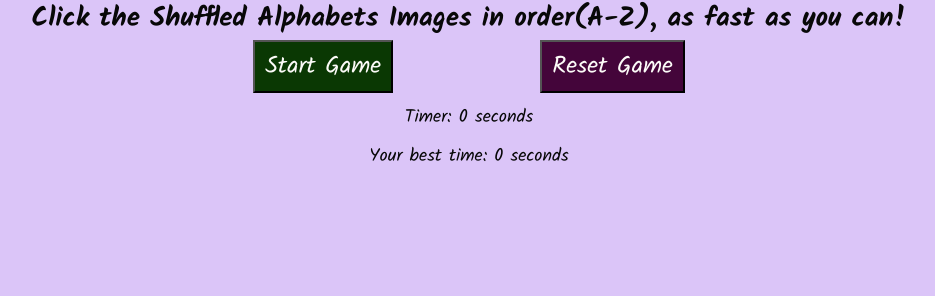
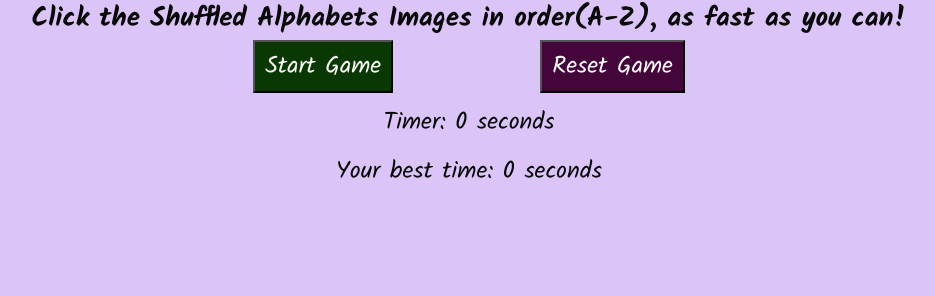
Before and after one commit to SwathiKeshavamurthy/Clicky-Alphabets, a plain HTML site: page index.html in a window 1280 px wide. Shown: the part 68-364 px from the top of the page, without its empty margins (171-1106 px from the left). Drawn offline with Linux system fonts and the light colour scheme.

Commit message:
Minor edit in style.css

```diff
--- a/assets/css/style.css
+++ b/assets/css/style.css
@@ -77,15 +77,11 @@ img {
 
   /*Timer and Your Best Time*/
 
-  #time{
-    font-size: xx-large;
+  #timer, #bestTime {
+    margin-top: 10px;
+    font-size: x-large;
     font-family: "Kalam", "Lato";
     justify-content: space-evenly;
-
-}
-
-  #timer, #bestTime {
-    margin-top: 10px;
   }
 
 
```
